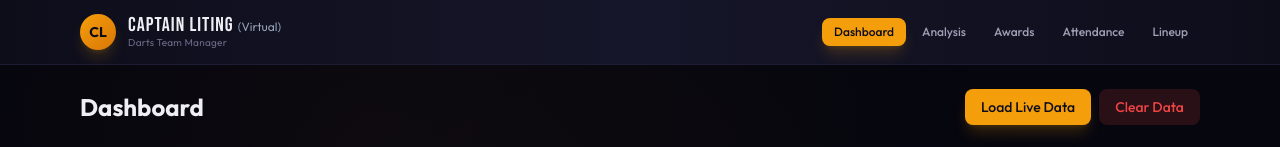
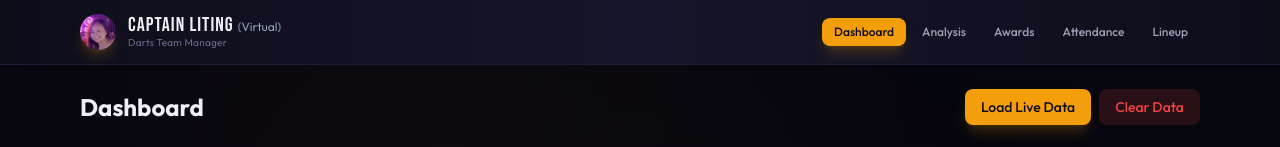
Before and after one commit to angkengyeow/thirstdayatdb, a React (Vite) app in the folder thirstdayatdb/: page / in a window 1280 px wide. Shown: the top 147 px of the page. Built offline with nearby package versions, Linux system fonts and the light colour scheme; no server answers.

Commit message:
Bud run changes (2026-06-13T13:48:02.619Z)

```diff
--- a/thirstdayatdb/src/components/Navbar.tsx
+++ b/thirstdayatdb/src/components/Navbar.tsx
@@ -17,9 +17,7 @@ export default function Navbar({ currentPage, onNavigate }: NavbarProps) {
       <div className="max-w-6xl mx-auto px-4">
         <div className="flex items-center justify-between h-16">
           <div className="flex items-center gap-3">
-            <div className="w-9 h-9 rounded-full bg-gradient-to-br from-[#f59e0b] to-[#d97706] flex items-center justify-center text-sm font-bold text-[#0d0d1a] shadow-lg shadow-[#f59e0b]/20">
-              CL
-            </div>
+            <img src="/captain-liting.png" alt="Captain Liting" className="w-9 h-9 rounded-full object-cover shadow-lg shadow-[#f59e0b]/20" />
             <div>
               <h1 className="font-display text-xl tracking-wider text-[#eeeef4] leading-none">
                 Captain Liting <span className="text-[#94a3b8] font-body text-xs font-normal tracking-normal">(Virtual)</span>
```
Also changed, not shown: thirstdayatdb/image-1781358422357.png (added), thirstdayatdb/public/captain-liting.png (added).
